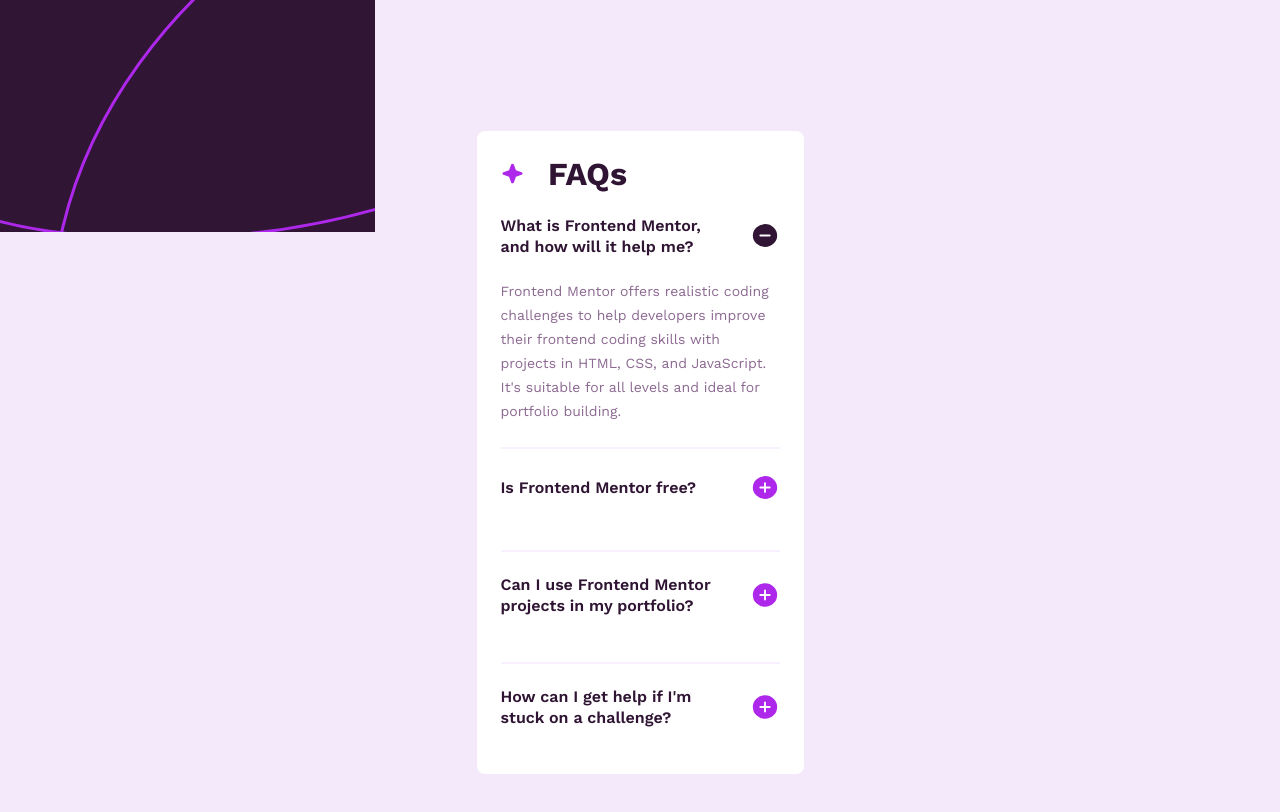
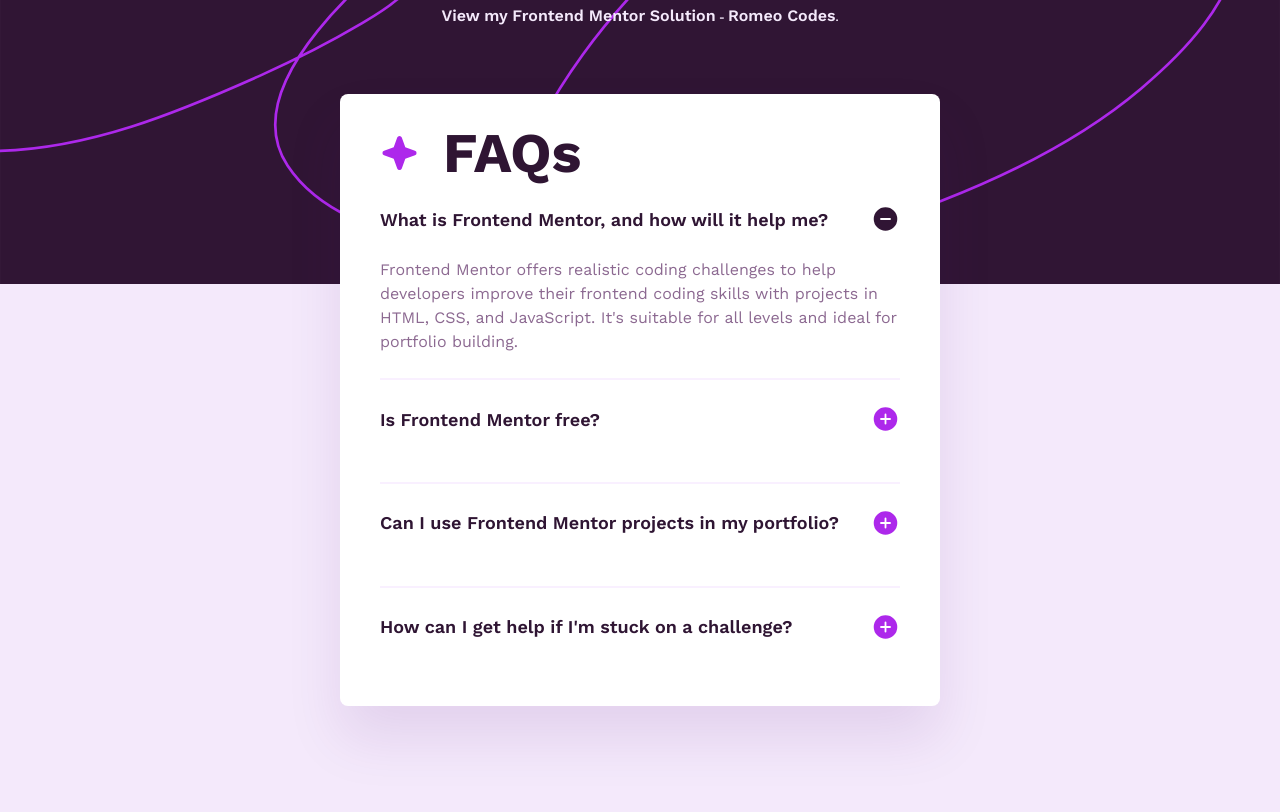
Before and after one commit to Romeo899/faqAccordionMain, a plain HTML site: page index.html in a window 1280 px wide. Drawn offline with nearby package versions, Linux system fonts and the light colour scheme.

Commit message:
faq accordion main | tablet & Desktop design done

```diff
--- a/index.html
+++ b/index.html
@@ -90,13 +90,15 @@
   </main>
 
   <div class="background">
-      <img src="./assets/images/background-pattern-mobile.svg" alt="mobile abstract purple background" class="background-image">
+      <img src="./assets/images/background-pattern-mobile.svg" alt="mobile abstract purple background" class="background-image-mobile">
+
+      <img src="./assets/images/background-pattern-desktop.svg" alt="desktop abstract purple background" class="background-image-desktop">
   </div>
 
   <footer class="attribution">
-    <a href="https://www.frontendmentor.io?ref=challenge" target="_blank">View my Frontend Mentor Solution</a>.
+    <a href="https://www.frontendmentor.io?ref=challenge" target="_blank">View my Frontend Mentor Solution</a>
     -
-    <a href="#">Romeo Codes</a>.
+    <a href="https://linktr.ee/romeocodes">Romeo Codes</a>.
   </footer>
 </body>
 </html>
--- a/style.css
+++ b/style.css
@@ -30,8 +30,8 @@
     --text-preset-2: 600 18px/21px "Work Sans", sans-serif;
     --mobile-text-preset-2: 600 16px/21px "Work Sans", sans-serif;
 
-    --text-preset-3: 500 16px/24px "Work Sans", sans-serif;
-    --mobile-text-preset-3: 400 14px/24px "Work Sans", sans-serif;
+    --text-preset-3: 400 16px/24px "Work Sans", sans-serif;
+    --mobile-text-preset-3: 400 14px/1.5 "Work Sans", sans-serif;
 
     --default-letter-spacing: 0;
 
@@ -43,6 +43,7 @@
     --spacing-400: 32px;
     --spacing-450: 38px;
     --spacing-500: 40px;
+    --spacing-600: 60.5px;
 }
 
 /* body styles */
@@ -61,12 +62,16 @@ body {
 
 /* background image */
 
-.background-image {
+.background-image-mobile {
     max-height: 232px;
     max-width: 100%;
     position: absolute;
     inset: 0;
     z-index: -1;
+}
+
+.background-image-desktop {
+    display: none;
 }
 
 .card {
@@ -219,8 +224,84 @@ img {
     color: hsl(228, 45%, 44%);
 }
 
+/* transition from mobile to desktop */
 
-/* Tablet */
+@media (min-width: 376px) {
+    .background-image-desktop {
+    display: block;
+    max-height: 320px;
+    max-width: 100%;
+    position: absolute;
+    inset: 0;
+    z-index: -1;
+
+}
+
+.background-image-mobile {
+    display: none;
+}
+}
 
 
-/* Desktop */
+
+/* Tablet & Desktop*/
+@media (min-width: 768px) {
+
+.card {
+    min-height: 565px;
+    max-width: 600px;
+
+    margin: 60.5px auto;
+    padding: var(--spacing-500);
+
+    box-shadow: 0 32px 56px 0 hsla(281, 100%, 23%, 0.1)
+}
+
+/* header  */
+
+.FAQ-header {
+    font: var(--text-preset-1);
+}
+
+.purple-star {
+    max-width: 40px;
+    max-height: 40px;
+}
+
+/* question container  */
+
+.question {
+    font: var(--text-preset-2);
+}
+
+.answer {
+    font: var(--text-preset-3);
+}
+
+/* FAQ-list margin-top */
+
+.FAQ-list {
+    margin-top: var(--spacing-400);
+}
+
+/* attribution */
+
+.attribution {
+    display: block;
+    position: absolute;
+    top: 5px;
+
+}
+
+.attribution a, footer {
+    font: var(--mobile-text-preset-2);
+
+    color: var(--purple-background);
+    text-decoration: none;
+}
+
+.attribution a:hover {
+    cursor: pointer;
+    text-decoration: underline;
+}
+}
```
